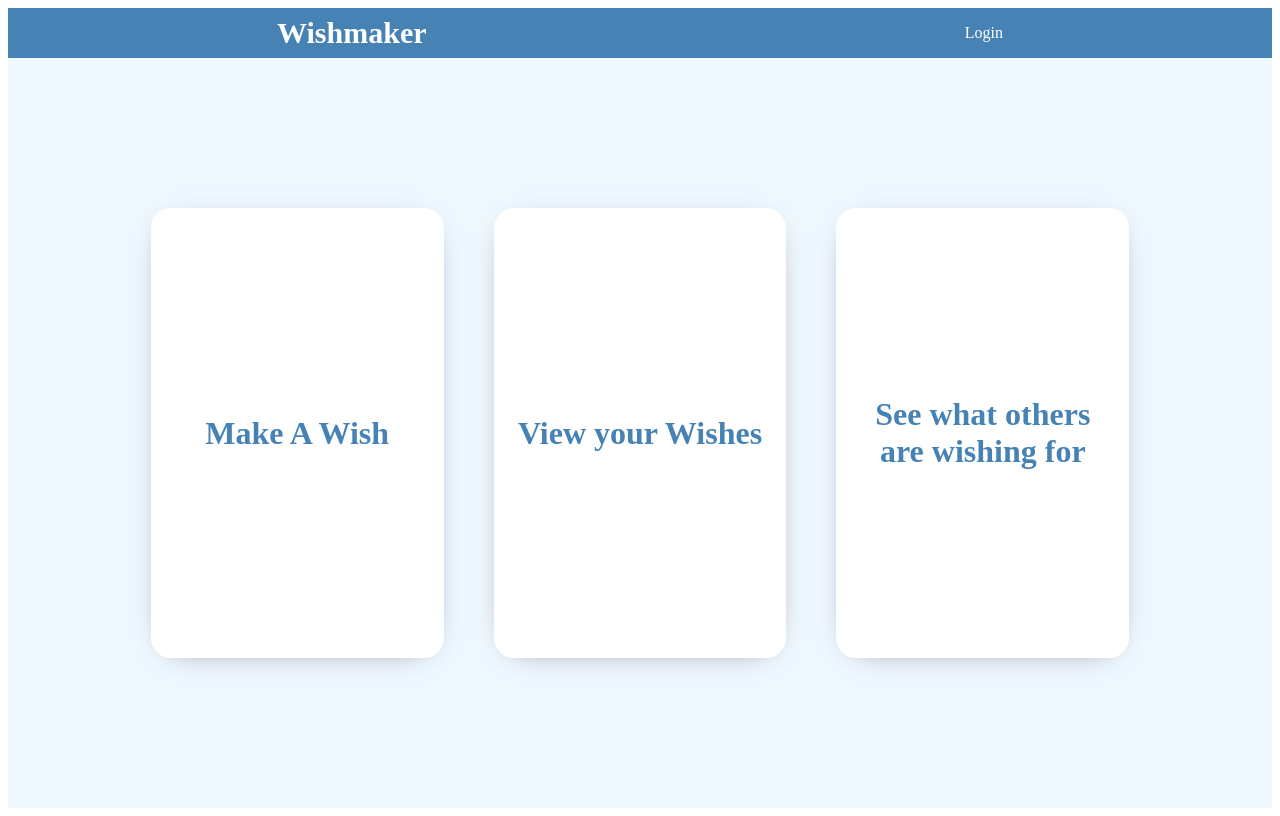
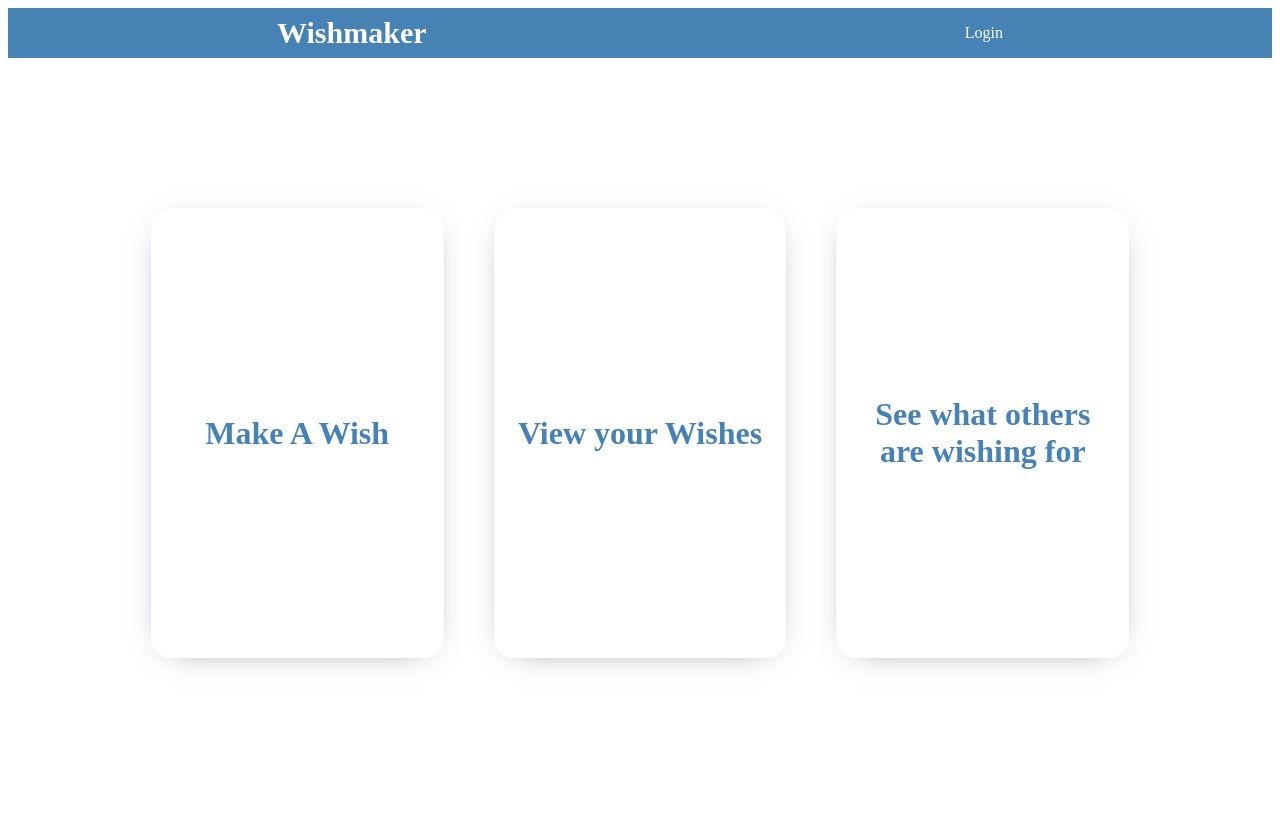
Before and after one commit to AaaaaronC/vivita-orientation, a React (Create React App) app in the folder client/: page / in a window 1280 px wide. Built offline with nearby package versions, Linux system fonts and the light colour scheme; no server answers.

Commit message:
test: background white

```diff
--- a/client/src/App.css
+++ b/client/src/App.css
@@ -1,6 +1,6 @@
 /* APP */
 .background{
-  background-color: aliceblue;
+  /* background-color: aliceblue; */
 }
 
 /* NAVBAR */
```
